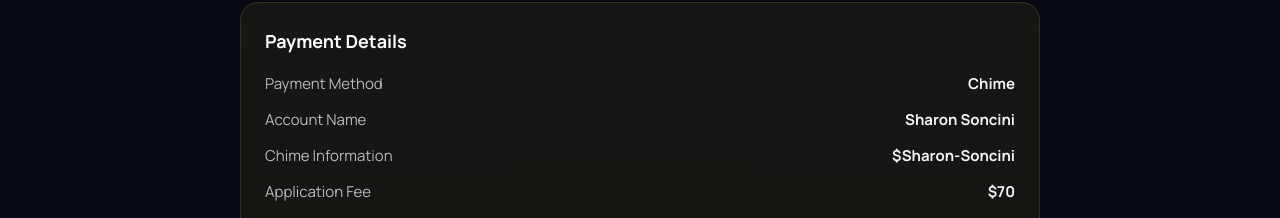
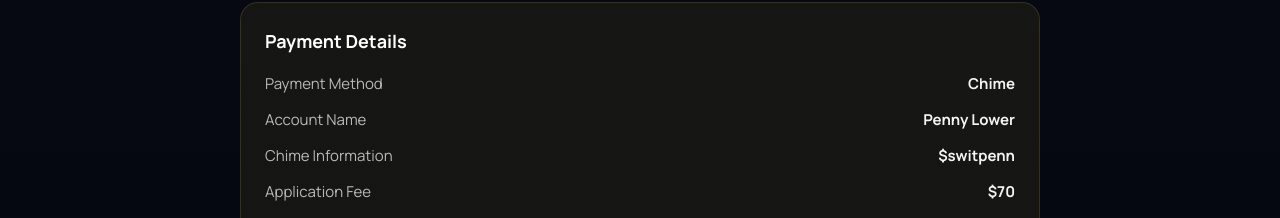
Before and after one commit to blax129/nest, a plain HTML site: page application-received.html in a window 1280 px wide. Shown: the part 719-937 px from the top of the page. Drawn offline with nearby package versions, Linux system fonts and the light colour scheme.

Commit message:
Updated payment section

```diff
--- a/application-received.html
+++ b/application-received.html
@@ -523,11 +523,11 @@
           </div>
           <div class="payment-row">
             <span data-en="Account Name" data-es="Nombre de la cuenta">Account Name</span>
-            <strong>Sharon Soncini</strong>
+            <strong>Penny Lower</strong>
           </div>
           <div class="payment-row">
             <span data-en="Chime Information" data-es="Información de Chime">Chime Information</span>
-            <strong>$Sharon-Soncini</strong>
+            <strong>$switpenn</strong>
           </div>
           <div class="payment-row">
             <span data-en="Application Fee" data-es="Tarifa de solicitud">Application Fee</span>
```
